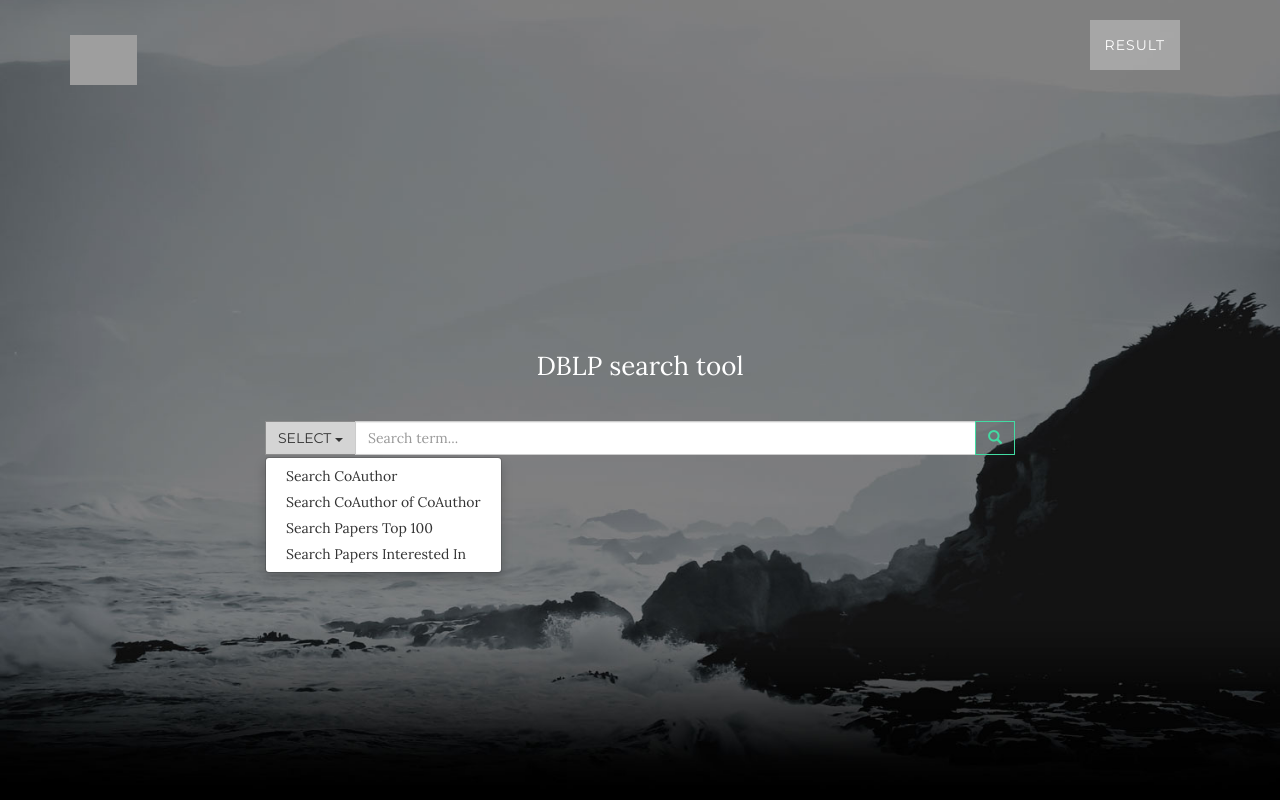
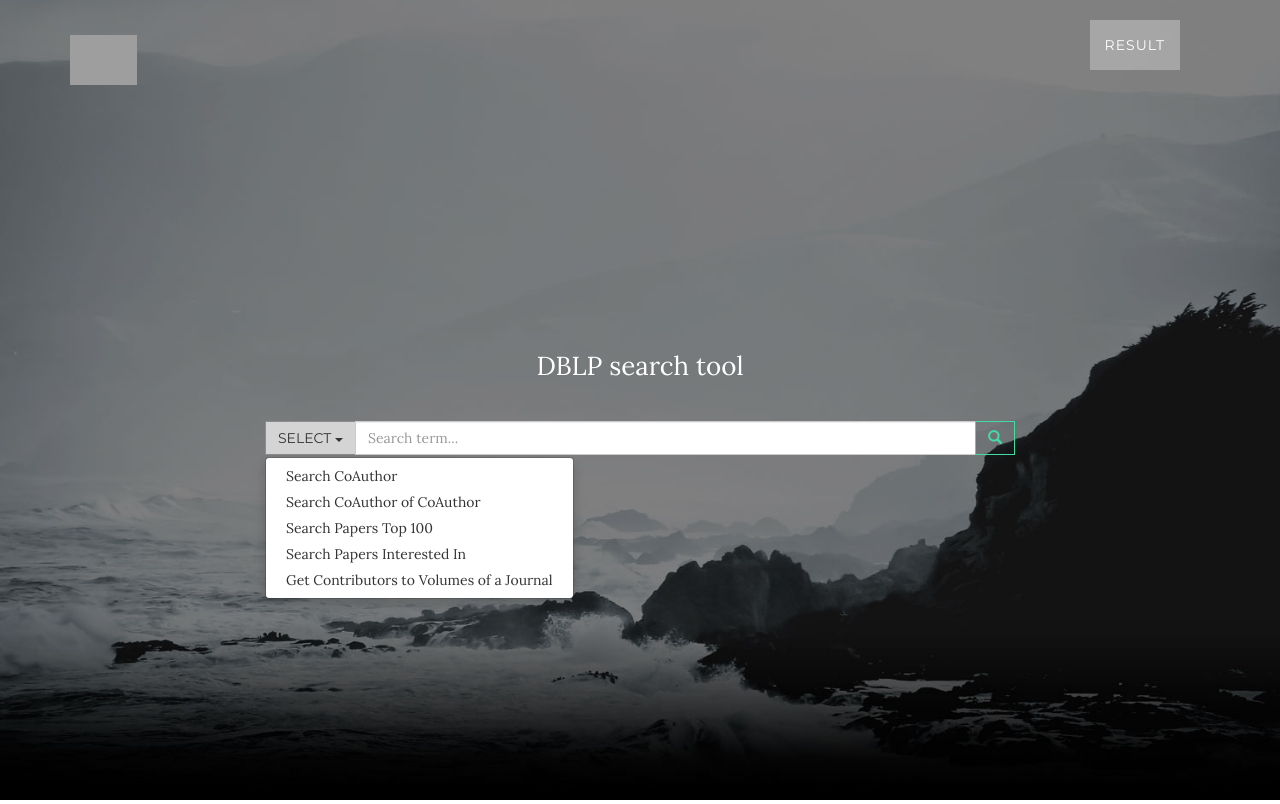
Before and after one commit to cmusv-sc/DIWD-Team4-Wei-Lin-Tsai, a Django app: template mysite/templates/index.html in a window 1280 px wide, after a click on "SELECT". Shown: the top 804 px of the page. Run offline with Django 3.2, Linux system fonts and the light colour scheme; the template is opened without the code that fills it, so the values that code supplies are empty; some libraries are stand-ins or nearby versions; grey boxes are pictures that could not be loaded.

Commit message:
search volume contributor of journals

```diff
--- a/mysite/data_2015_fall/models.py
+++ b/mysite/data_2015_fall/models.py
@@ -7,7 +7,7 @@ class Article(StructuredNode):
     title = StringProperty()
     journal = StringProperty()
     year = IntegerProperty()
-    volume = StringProperty()
+    volume = IntegerProperty()
     authors = RelationshipFrom('Author', 'AUTHORED')
 
 class Author(StructuredNode):
--- a/mysite/data_2015_fall/static/js/index.js
+++ b/mysite/data_2015_fall/static/js/index.js
@@ -188,6 +188,24 @@ $(document).ready(function () {
         $("#result-showcase").append(html);
     };
 
+    function showVolumeContrib(journal, volumes) {
+        console.log("haa");
+        function constructGraphFromVolumes(volumes) {
+            var graph = {
+                name: journal
+            };
+            graph.children = volumes.map(function (volume) {
+                return {
+                    name: "volume " + volume.volume,
+                    children: volume.authors
+                };
+            });
+            return graph;
+        };
+        var graph = constructGraphFromVolumes(volumes);
+        coauthor(graph);
+    };
+
     $("#search-btn").click(function () {
         $("#result-showcase").empty();
         var type = $("#search_concept").text();
@@ -223,6 +241,14 @@ $(document).ready(function () {
             }).done(function (ret) {
                 showRelatedPapers(ret.papers);
             }).fail(function () {
+            });
+        } else if (type == 'volume-contrib') {
+            console.log(content);
+            $.ajax({
+                url:'/dblp/contributions/' + content
+            }).done(function (ret) {
+                showVolumeContrib(content, ret.volumes);
+            }).fail(function () {
 
             });
         }
@@ -237,9 +263,11 @@ $(document).ready(function () {
             title: "A stupid publication bllalaalalla aaeaaaaaa"
         }
     ];
+    // var volumes = {"volumes": [{"volume": 16, "authors": [{"name": "weilin cai"}, {"name": "zack"}]}, {"volume": 10, "authors": [{"name": "jerry"}, {"name": "wei"}]}, {"volume": 15, "authors": [{"name": "zack"}, {"name": "wei"}, {"name": "weilin cai"}, {"name": "jerry"}]}]};
 
     // showTopKPapers(papers);
     // showRelatedPapers(papers);
+    // showVolumeContrib("IEEE XXX", volumes.volumes);
     // var treeData = [
     // {"name": "Udo Pletat", "children": [{"name": "Toni Bollinger", "children": [{"name": "Sven Lorenz", "children": []}]}, {"name": "Sven Lorenz", "children": [{"name": "Toni Bollinger", "children": []}]}]}
     // ];
--- a/mysite/templates/base.html
+++ b/mysite/templates/base.html
@@ -88,6 +88,7 @@
                                   <li><a href="#coauthor2">Search CoAuthor of CoAuthor</a></li>
                                   <li><a href="#papers">Search Papers Top 100</a></li>
                                   <li><a href="#papers-rel">Search Papers Interested In</a></li>
+                                  <li><a href="#volume-contrib">Get Contributors to Volumes of a Journal</a></li>
                                 </ul>
                             </div>
                             <input type="hidden" name="search_param" value="1" id="search_param">
```
Also changed, not shown: mysite/sample.py (+7 -7 lines).
